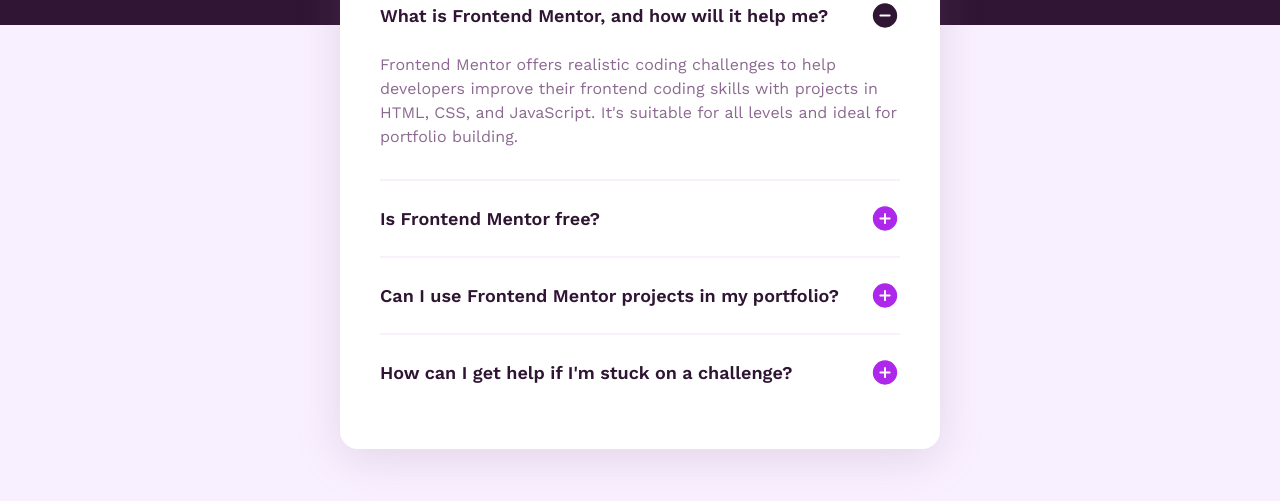
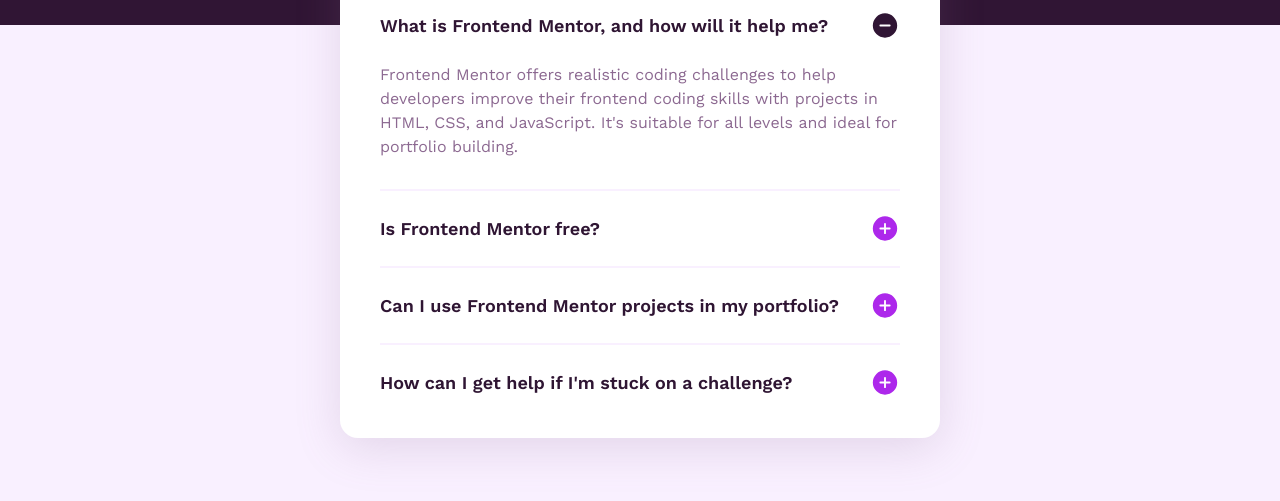
Before and after one commit to FredHimselfDev/FAQAccordion, a plain HTML site: page index.html in a window 1280 px wide. Shown: the part 295-796 px from the top of the page. Drawn offline with nearby package versions, Linux system fonts and the light colour scheme; files that its build step writes are made by us from their sources.

Commit message:
Update style.scss

```diff
--- a/assets/styles/sass/style.scss
+++ b/assets/styles/sass/style.scss
@@ -41,7 +41,7 @@
     border-radius: 18px;
     margin: 24px;
     padding: 40px;
-    padding-bottom: 17px;
+    padding-bottom: 18px;
     box-shadow: hsl(292, 16%, 49%, 0.2) 0px 10px 46px 0px;
 
     @media (max-width: 400px) {
@@ -133,10 +133,6 @@
       .question {
         padding-bottom: 0;
       }
-
-      .answer {
-        padding-top: 22px;
-      }
     }
 
     .answer {
```
